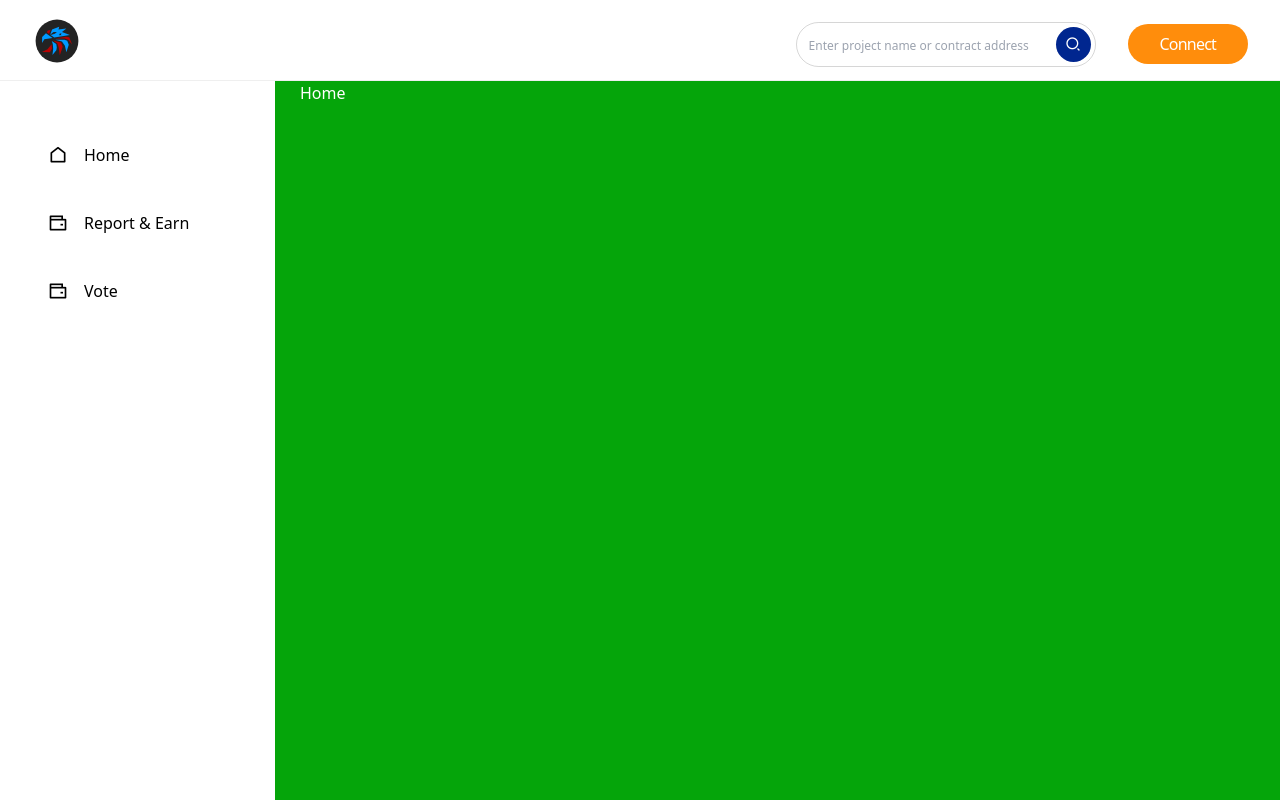
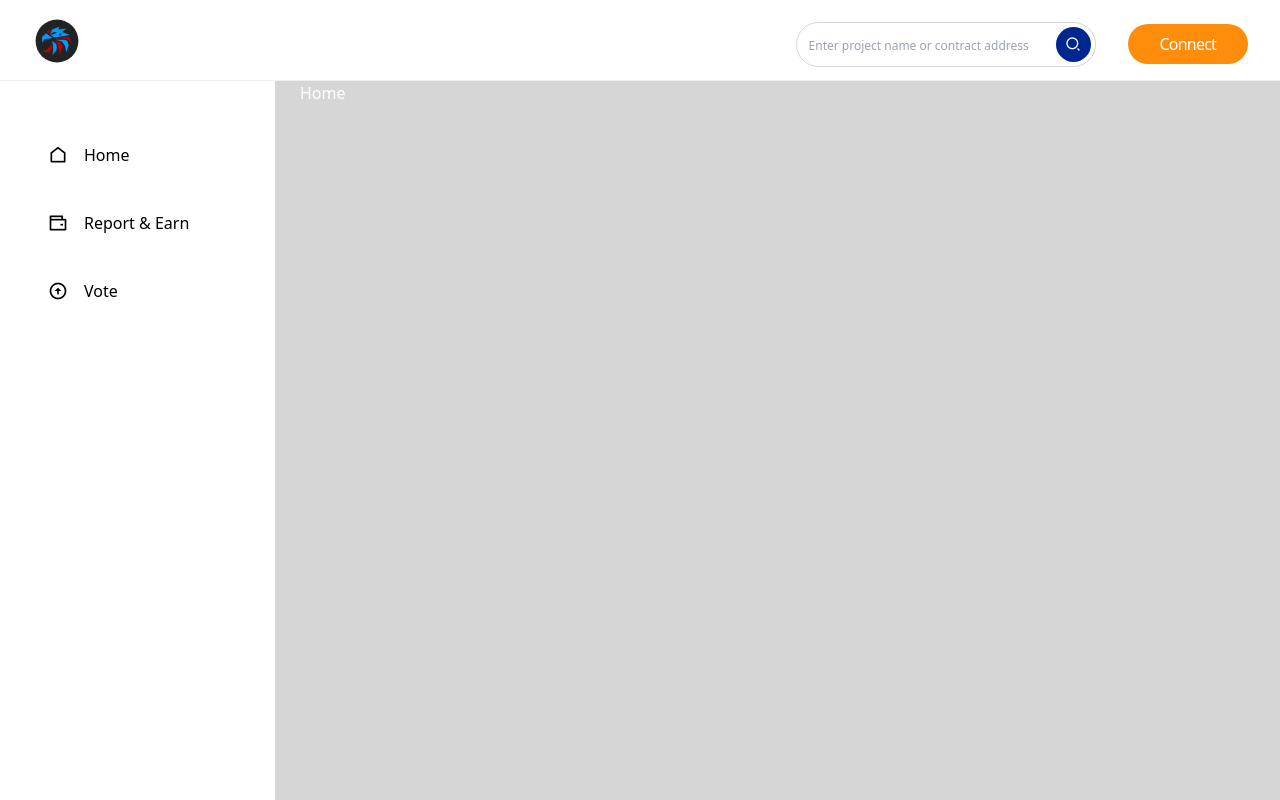
Before and after one commit to Theo-flux/Eagle_Eye, a Next.js app in the folder client/: page / in a window 1280 px wide. Shown: the top 800 px of the page. Built offline with nearby package versions, Linux system fonts and the light colour scheme.

Commit message:
Sidebar menu state implemented

```diff
--- a/client/src/components/home/index.jsx
+++ b/client/src/components/home/index.jsx
@@ -2,7 +2,7 @@ import { Section, Aside } from '../../shared';
 
 function HomeContainer() {
   return (
-    <Section className={`h-[500vh] overflow-hidden w-[100%] bg-laurel`}>
+    <Section className={`h-[500vh] overflow-hidden w-[100%] bg-gray`}>
       <Aside>
         <div className="text-white">Home</div>
       </Aside>
--- a/client/src/components/sidebar/index.jsx
+++ b/client/src/components/sidebar/index.jsx
@@ -4,31 +4,28 @@ const sidebar_items = [
   {
     id: '1',
     unactiveIcon: 'ri-home-line',
-    activeIcon: 'ri-home-fill',
     item: 'Home',
   },
 
   {
     id: '2',
     unactiveIcon: 'ri-wallet-line',
-    activeIcon: 'ri-wallet-fill',
     item: 'Report & Earn',
   },
 
   {
     id: '3',
-    unactiveIcon: 'ri-wallet-line',
-    activeIcon: 'ri-wallet-fill',
+    unactiveIcon: 'ri-arrow-up-circle-line',
     item: 'Vote',
   },
 ];
 
 function Sidebar() {
   return (
-    <div className="fixed md:sticky md:top-0 bg-white w-[350px] h-[100vh]">
+    <div className="fixed md:sticky md:top-0 bg-white md:w-[350px] h-[100vh]">
       <div className={`py-12`}>
         {sidebar_items.map((sidebar_item, index) => {
-          const { unactiveIcon, activeIcon, item } = sidebar_item;
+          const { unactiveIcon, item } = sidebar_item;
           return (
             <span
               key={index}
```
